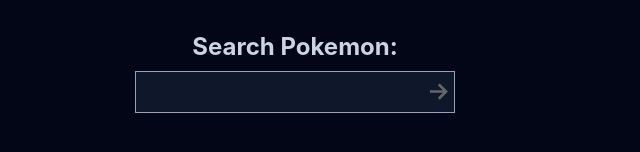
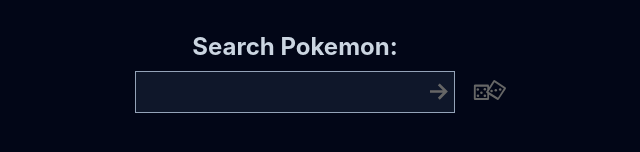
Before and after one commit to Jumbowo/pokedex, a React (Vite) app: page / in a window 1280 px wide. Shown: the part 328-480 px from the top of the page, without its empty margins (345-985 px from the left). Built offline with nearby package versions, Linux system fonts and the light colour scheme.

Commit message:
add random pokemon button

```diff
--- a/src/PokemonSearch.tsx
+++ b/src/PokemonSearch.tsx
@@ -3,6 +3,7 @@ import PokemonSearchDropdown from "./PokemonSearchDropdown";
 import Fuse from "fuse.js";
 import * as nameIdData from "./assets/pokemonNameId.json";
 import arrowIcon from "./assets/arrowIcon.svg";
+import randomSearchIcon from "./assets/randomSearchIcon.svg";
 
 const names = nameIdData.pokemon;
 const fuseOptions = { useExtendedSearch: true, keys: ["name"] };
@@ -10,7 +11,7 @@ const fuse = new Fuse(names, fuseOptions);
 
 const searchBoxTabIndex = 1;
 
-export default function PokemonSearch({ updateSearch }: { updateSearch: React.Dispatch<string>}) {
+export default function PokemonSearch({ updateSearch }: { updateSearch: (name: string) => void }) {
   const [results, setResults] = useState([""]);
 
   const searchFormRef = useRef(null);
@@ -26,6 +27,12 @@ export default function PokemonSearch({ updateSearch }: { updateSearch: React.Di
     setResults([""]);
   }
 
+  function searchRandom() {
+    const random = names[Math.floor(Math.random() * 1024)].name.toLowerCase();
+    updateSearch(random);
+    setResults([""]);
+  }
+
   return (
     <section className="flex flex-col gap-2 items-center relative">
       <label className="font-bold text-2xl relative" htmlFor="searchForm">
@@ -37,6 +44,14 @@ export default function PokemonSearch({ updateSearch }: { updateSearch: React.Di
           src={arrowIcon}
           onClick={() => submitSearch()}
           tabIndex={-1}
+        />
+        <input
+          className="absolute top-[39px] -right-28 z-20 w-10 invert-[40%]"
+          id="searchSubmit"
+          type="image"
+          src={randomSearchIcon}
+          onClick={() => searchRandom()}
+          tabIndex={searchBoxTabIndex + 1}
         />
       </label>
       <input
--- a/src/PokemonSearchDropdown.tsx
+++ b/src/PokemonSearchDropdown.tsx
@@ -21,7 +21,7 @@ export default function PokemonSearchDropdown({ results, submit, searchBoxTabInd
               onKeyUp={(event) => {
                 if (event.code === "Enter") submit(index);
               }}
-              tabIndex={searchBoxTabIndex + index}
+              tabIndex={searchBoxTabIndex + index + 1}
             >
               {name}
             </li>
```
Also changed, not shown: src/assets/randomSearchIcon.svg (added).
